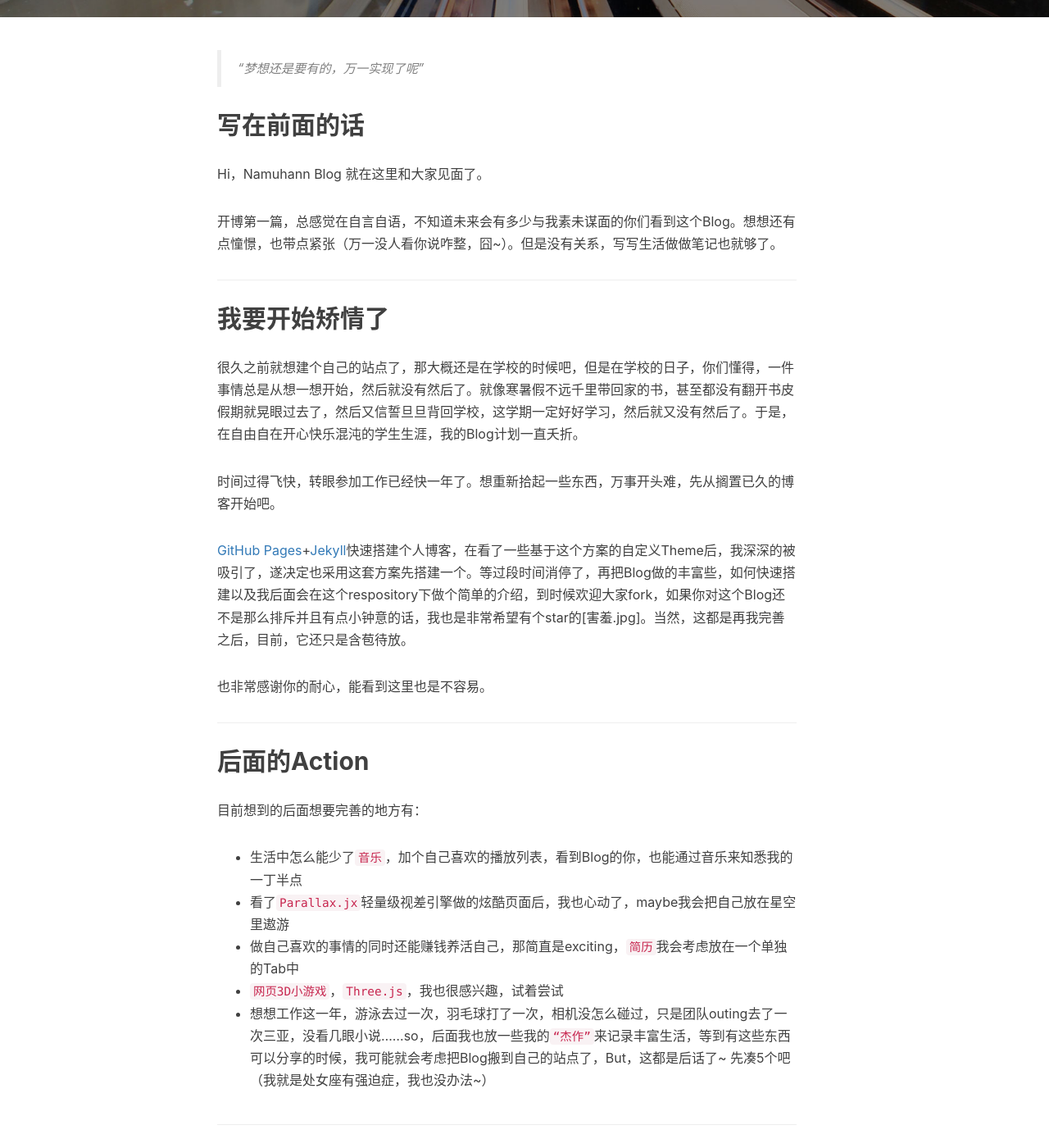
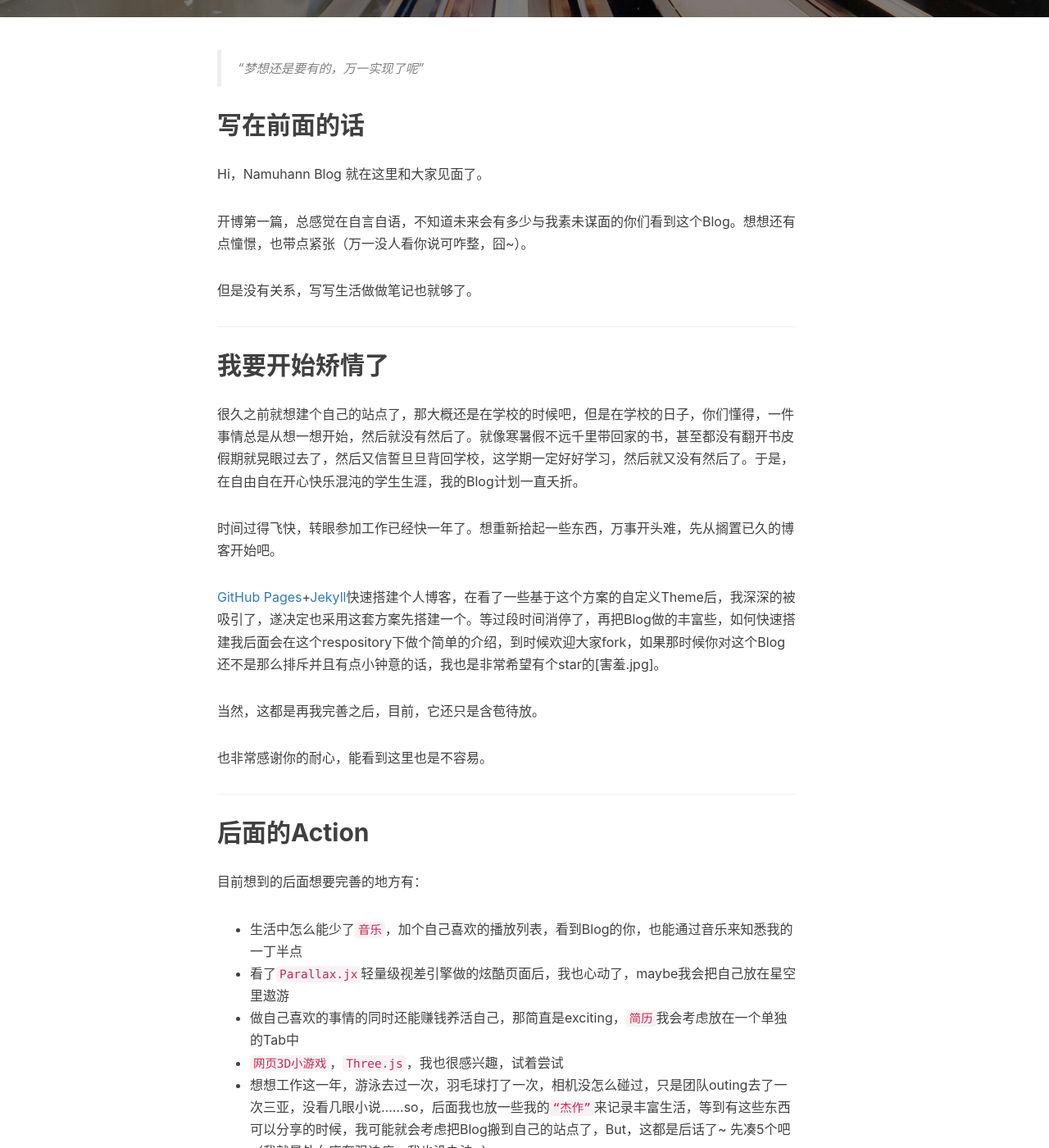
Before and after one commit to Namuhann/namuhann.github.io, a Jekyll site: the page built from _posts/2016-06-27-hi-blog.markdown, in a window 1280 px wide and 1400 px high, scrolled down 502 px. Shown: the whole window at 82% size. Built offline with Jekyll 4.4.1, drawn with Linux system fonts in a browser that asks for light colours; nearby versions of some CDN libraries; comment, search, counter and statistics services are not loaded; some of the changed text lies outside the part shown.

Commit message:
[v1.0]update for 2016-06-27-hi-blog.markdown
update for 2016-06-27-hi-blog.markdown

```diff
--- a/_posts/2016-06-27-hi-blog.markdown
+++ b/_posts/2016-06-27-hi-blog.markdown
@@ -16,7 +16,9 @@ tags:
 
 Hi，Namuhann Blog 就在这里和大家见面了。
 
-开博第一篇，总感觉在自言自语，不知道未来会有多少与我素未谋面的你们看到这个Blog。想想还有点憧憬，也带点紧张（万一没人看你说咋整，囧~）。但是没有关系，写写生活做做笔记也就够了。
+开博第一篇，总感觉在自言自语，不知道未来会有多少与我素未谋面的你们看到这个Blog。想想还有点憧憬，也带点紧张（万一没人看你说可咋整，囧~）。
+
+但是没有关系，写写生活做做笔记也就够了。
 
 
 ---
@@ -26,8 +28,9 @@ Hi，Namuhann Blog 就在这里和大家见面了。
 
 时间过得飞快，转眼参加工作已经快一年了。想重新拾起一些东西，万事开头难，先从搁置已久的博客开始吧。
 
-[GitHub Pages](https://pages.github.com/)+[Jekyll](http://jekyllrb.com/)快速搭建个人博客，在看了一些基于这个方案的自定义Theme后，我深深的被吸引了，遂决定也采用这套方案先搭建一个。等过段时间消停了，再把Blog做的丰富些，如何快速搭建以及我后面会在这个respository下做个简单的介绍，到时候欢迎大家fork，如果你对这个Blog还不是那么排斥并且有点小钟意的话，我也是非常希望有个star的[害羞.jpg]。当然，这都是再我完善之后，目前，它还只是含苞待放。
+[GitHub Pages](https://pages.github.com/)+[Jekyll](http://jekyllrb.com/)快速搭建个人博客，在看了一些基于这个方案的自定义Theme后，我深深的被吸引了，遂决定也采用这套方案先搭建一个。等过段时间消停了，再把Blog做的丰富些，如何快速搭建我后面会在这个respository下做个简单的介绍，到时候欢迎大家fork，如果那时候你对这个Blog还不是那么排斥并且有点小钟意的话，我也是非常希望有个star的[害羞.jpg]。
 
+当然，这都是再我完善之后，目前，它还只是含苞待放。
 
 也非常感谢你的耐心，能看到这里也是不容易。
 
```
Also changed, not shown: other parts of _posts/2016-06-27-hi-blog.markdown (+1 -1 lines).
